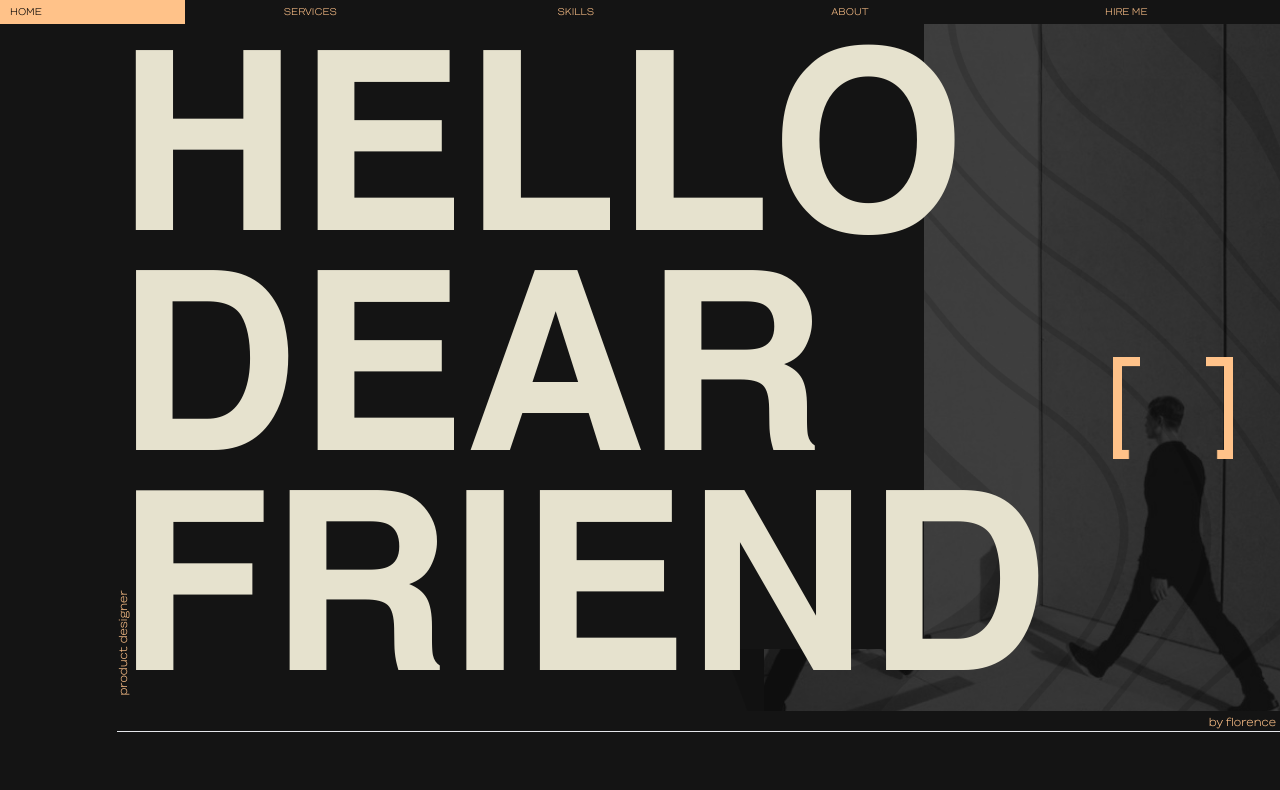
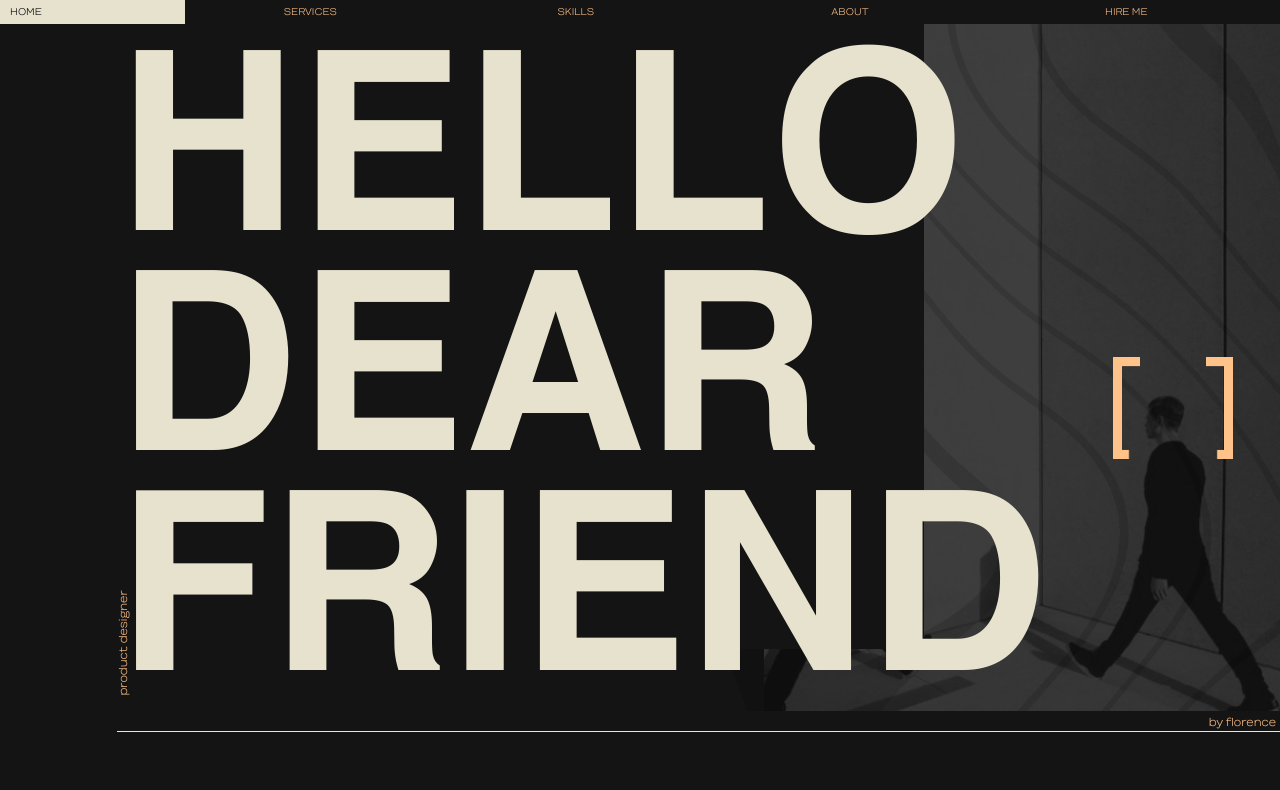
Before and after one commit to Igorlabaki/portifolio, a Next.js app: page / in a window 1280 px wide. Shown: the top 790 px of the page. Built offline with nearby package versions, Linux system fonts and the light colour scheme.

Commit message:
update colors

```diff
--- a/src/components/header/headerItem.tsx
+++ b/src/components/header/headerItem.tsx
@@ -13,6 +13,6 @@ export function HeaderItemComponent({text}:HeaderProps) {
   const BgChange = `/${url.toLowerCase()}` === pathname
 
   return (
-    <Link href={redirect}  className={`text-[10px] w-[185px] h-[24px] font-wtGothic py-[6px] px-[10px] ${homeBgChange || BgChange ? "text-black bg-custom-yellow" : "text-custom-yellow bg-custom-black"}`}>{text}</Link>
+    <Link href={redirect}  className={`text-[10px] w-[185px] h-[24px] font-wtGothic py-[6px] px-[10px] ${homeBgChange || BgChange ? "text-black bg-custom-white" : "text-custom-yellow bg-custom-black"}`}>{text}</Link>
   )
 }
```
